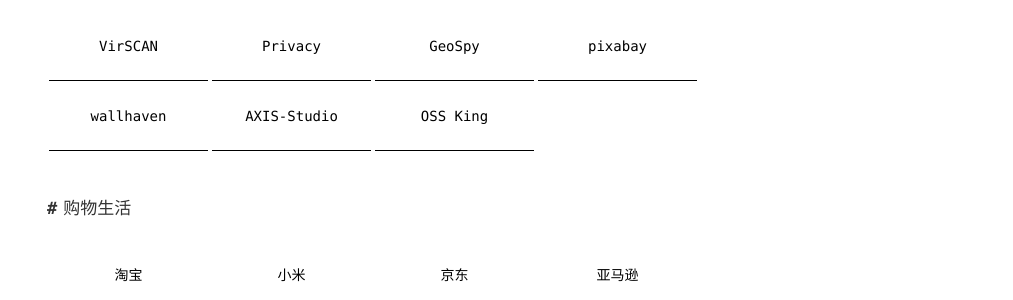
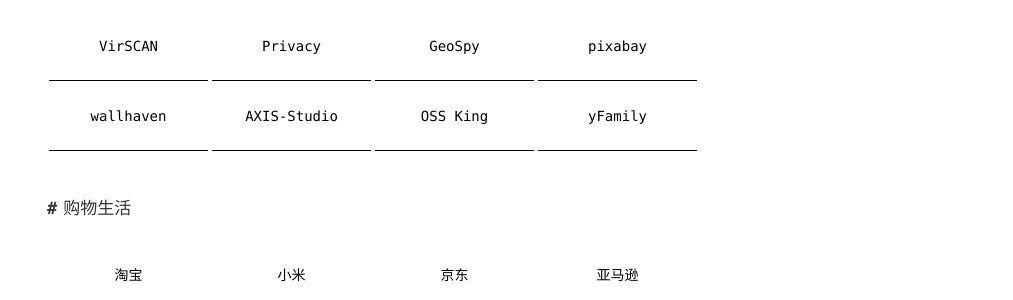
Before and after one commit to admans/admans.github.io, a Jekyll site: the page built from pages/navi.html, in a window 1280 px wide and 900 px high, scrolled down 2555 px. Shown: the part 152-452 px from the top of the window, without its empty margins (267-1280 px from the left). Built offline with Jekyll 4.4.1, drawn with Linux system fonts in a browser that asks for light colours.

Commit message:
Update navi.html
添加一个iOS工具网站

```diff
--- a/pages/navi.html
+++ b/pages/navi.html
@@ -490,6 +490,9 @@ title: 导航
             <a class="link-item" data-search="OSS King" href="#" target="_blank">
                 <div class="link-name">OSS King</div>
             </a>
+            <a class="link-item" data-search="yFamily" href="#" target="_blank">
+                <div class="link-name">yFamily</div>
+            </a>
         </div>
     </section>
 
@@ -737,6 +740,7 @@ title: 导航
         "南京大学测速站": "https://test.nju.edu.cn/",
         "GeoSpy": "https://geospy.ai/",
         "海阔天空": "https://www.ahzll.top/",
+        "yFamily": "https://whatshub.top/",
         "Buyer's Guide": "https://buyersguide.macrumors.com/",
         "紳士漫畫": "https://www.wnacg.com/",
         "哥特动漫王国": "https://www.gtloli.gay/",
```
